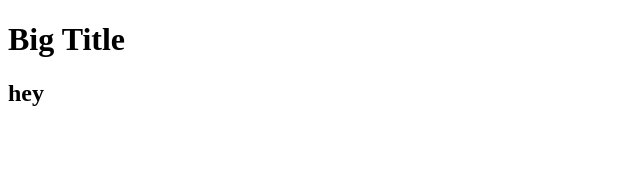
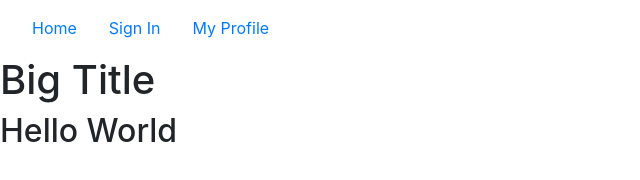
Before and after one commit to dandy2018LAJM/dandy, a website: page index.html in a window 1280 px wide. Shown: the whole page, without its empty margins (0-640 px from the left). Drawn offline with nearby package versions, Linux system fonts and the light colour scheme.

Commit message:
Index.html push

```diff
--- /dev/null
+++ b/app.js
@@ -0,0 +1,4 @@
+angular.module('BeardApp', [])
+.controller('MainController', function($scope) {
+    $scope.test = 'Hello World';
+  });
--- a/index.html
+++ b/index.html
@@ -1,10 +1,34 @@
 <!DOCTYPE html>
-<html>
+<html ng-app="BeardApp">
+
     <head>
         <meta charset="UTF-8">
+        <script src="https://ajax.googleapis.com/ajax/libs/angularjs/1.7.5/angular.min.js"></script>
+        <script src="app.js"></script>
+        <link rel="stylesheet" href="https://stackpath.bootstrapcdn.com/bootstrap/4.1.3/css/bootstrap.min.css" integrity="sha384-MCw98/SFnGE8fJT3GXwEOngsV7Zt27NXFoaoApmYm81iuXoPkFOJwJ8ERdknLPMO" crossorigin="anonymous">
+        <link rel="stylesheet" href="styles.css">
     </head>
+
     <body>
+
+        <nav class="navbar sticky-top navbar-light navbar-expand-lg">
+            <ul class="nav">
+                <li class="nav-item">
+                    <a class="nav-link" href="index.html">Home</a>
+                </li>
+                <li class="nav-item">
+                    <a class="nav-link" href="#">Sign In</a>
+                </li>
+                <li class="nav-item">
+                    <a class="nav-link" href="#">My Profile</a>
+                </li>
+            </ul>
+        </nav>
+
+        <div ng-controller="MainController">
+
         <h1>Big Title</h1>
-        <h2>hey</h2>
+        <h2>{{ test }}</h2>
+        </div>
     </body>
 </html>
```
Also changed, not shown: styles.css (added), 1 other file.
